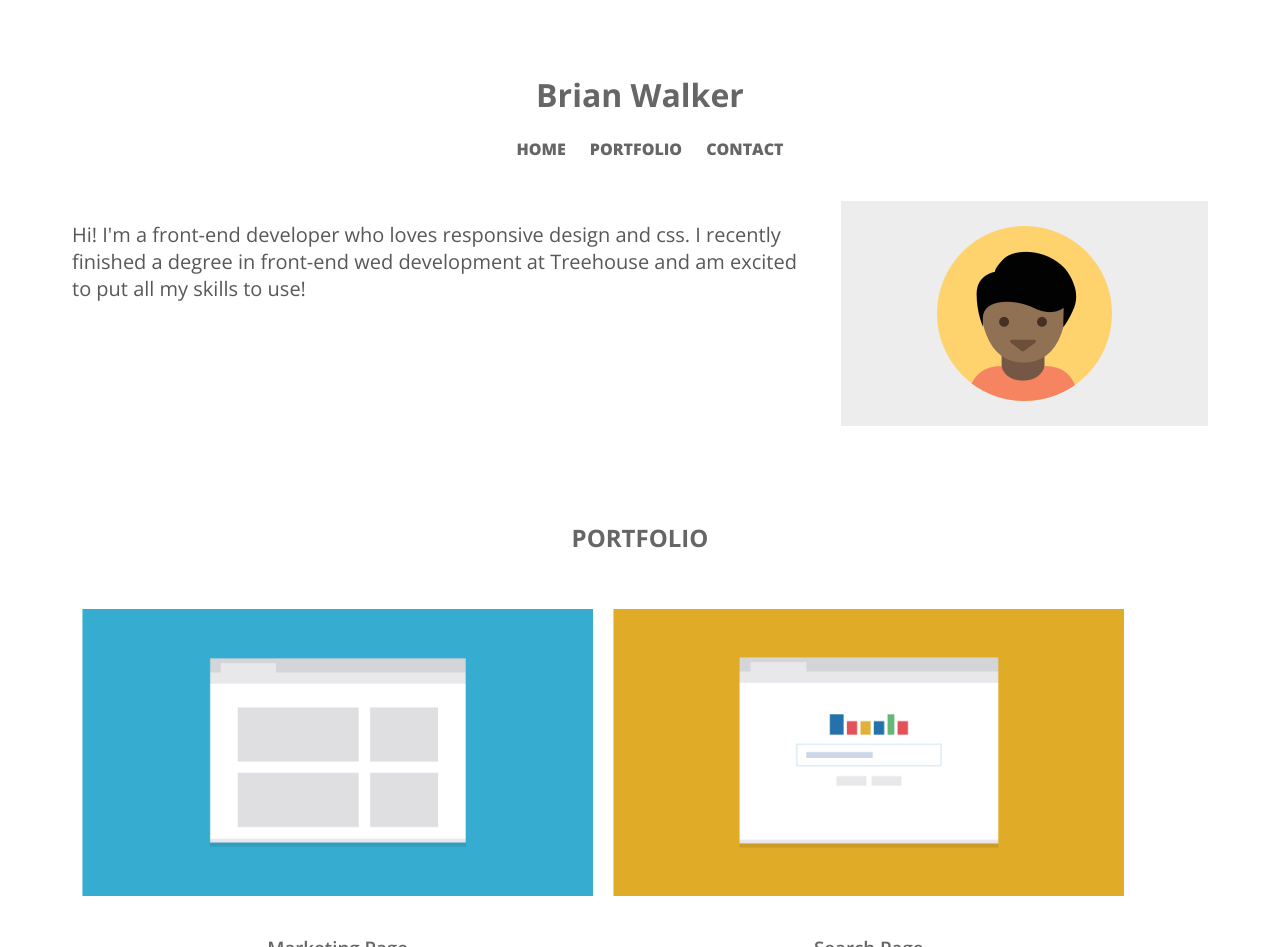
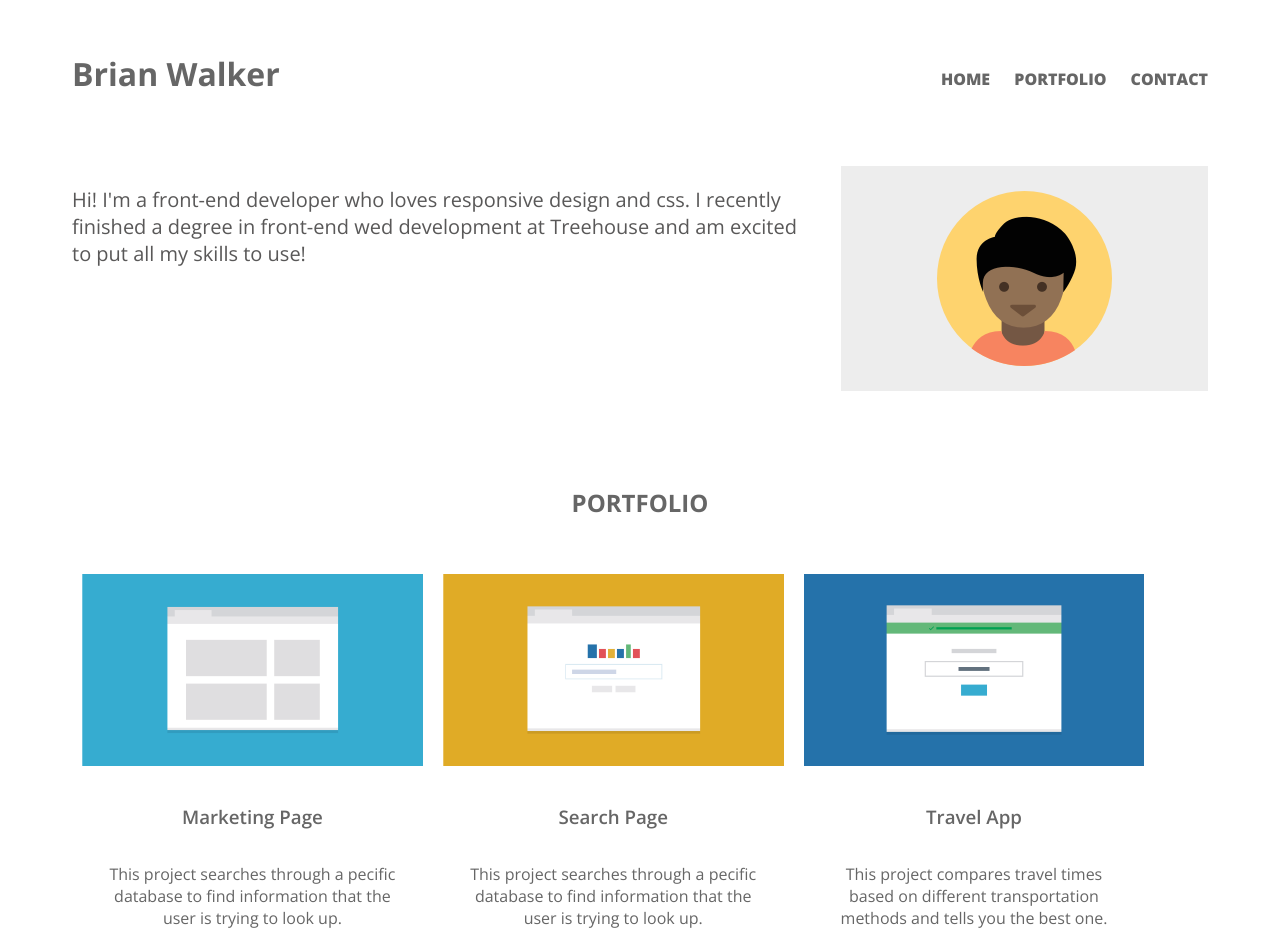
Before and after one commit to bwalkerwebdev/Techdegree-Project-2, a plain HTML site: page index.html in a window 1280 px wide. Shown: the part 20-967 px from the top of the page. Drawn offline with nearby package versions, Linux system fonts and the light colour scheme.

Commit message:
Finish desktop layout

```diff
--- a/css/styles.css
+++ b/css/styles.css
@@ -56,11 +56,6 @@ a:hover {
 
 .bio {
     color: rgb(89, 88, 88);
-}
-
-.portfolio-container {
-    padding-top: 10%;
-    padding-bottom: 10%;
 }
 
 footer {
@@ -141,3 +136,25 @@ footer {
         padding-left: 30px;
     }
 }
+
+@media (min-width: 1024px){
+    #header {
+        display: flex;
+        justify-content: space-between;
+        padding-bottom: 60px;
+    }
+
+    #top {
+        margin: 0px;
+    }
+
+    li {
+        padding-bottom: 0px;
+    }
+
+    .project {
+        float: left;
+        width: 30%;
+        padding-right: 10px;
+        padding-left: 10px;
+}
--- a/index.html
+++ b/index.html
@@ -8,6 +8,7 @@
     <title>Document</title>
 </head>
 <body>
+    <header id="header">
         <h1 id="top" class="title">Brian Walker</h1>
         <nav class="nav">
             <ul>
@@ -16,6 +17,7 @@
                 <li><a href="#contact">Contact</a></li>
             </ul>
         </nav>
+    </header>
     <div class="section-1">
         <img src="images\responsive-layout-profile.png" alt="profile picture" class="profile-pic" />
 
@@ -24,7 +26,7 @@
         </p>
     </div>
 
-    <div class="container">
+    <div class="portfolio-container">
         <h2 id="portfolio">Portfolio</h2>
 
 
```
Lines whose indentation alone changed are shown as unchanged.
